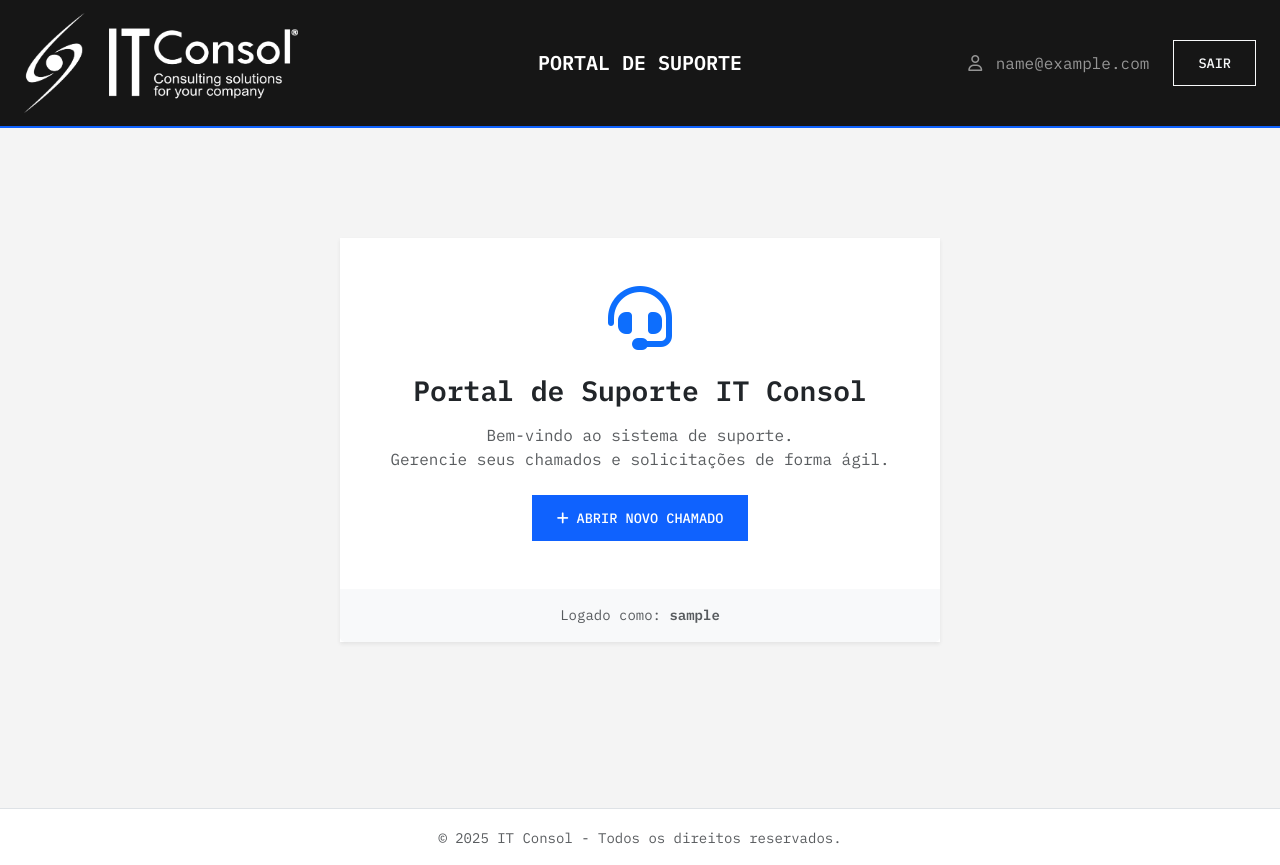
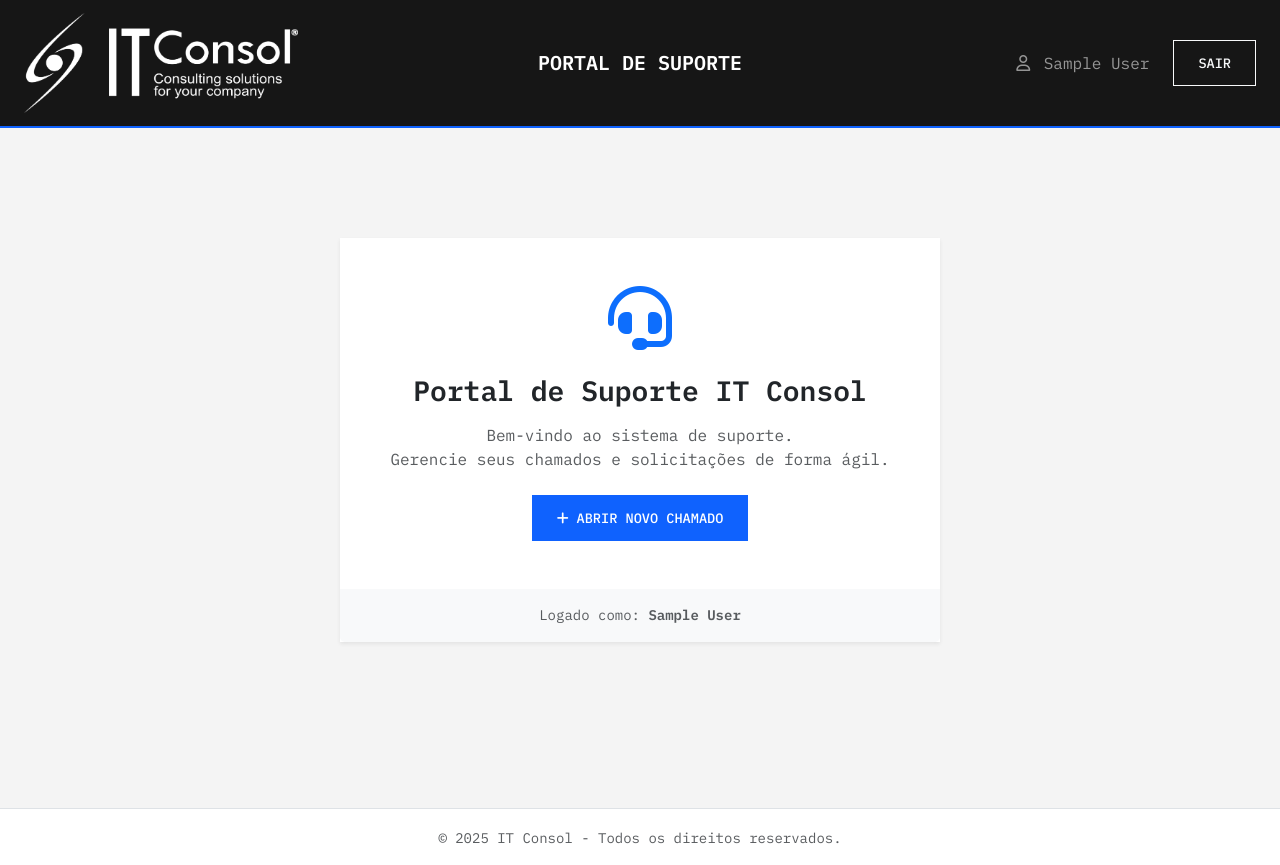
Before and after one commit to Gustavo-Falci/portal_suporte_maximo, a Django app: page / in a window 1280 px wide. Run offline with Django 5.2, Linux system fonts and the light colour scheme; the visitor is signed in with stand-in values (Sample User, id 1).

Commit message:
Colocando o nome do usuário na barra em do email, caso o usuário não tenha um nome cadastrado o email será exibido.

```diff
--- a/tickets/templates/tickets/base.html
+++ b/tickets/templates/tickets/base.html
@@ -36,7 +36,7 @@
                 <ul class="navbar-nav align-items-center">
                     <li class="nav-item">
                         <span class="nav-link text-light-50 me-3">
-                            <i class="fa-regular fa-user me-1"></i> {{ user.email }}
+                            <i class="fa-regular fa-user me-1"></i> {{ user.get_full_name|default:user.email }}
                         </span>
                     </li>
                     <li class="nav-item">
--- a/tickets/templates/tickets/bem_vindo.html
+++ b/tickets/templates/tickets/bem_vindo.html
@@ -33,7 +33,7 @@
 
         {% if user.is_authenticated %}
         <div class="card-footer text-muted bg-light border-top-0 py-3 small">
-            Logado como: <strong>{{ user.username }}</strong>
+            Logado como: <strong>{{ user.get_full_name|default:user.email }}</strong>
         </div>
         {% endif %}
     </div>
```
